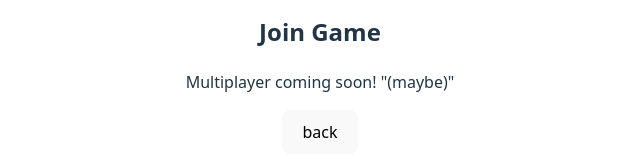
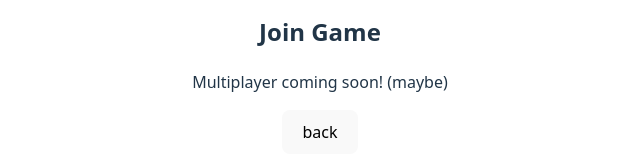
Before and after one commit to JuusoKokkonen/Ristiseiska, a React (Vite) app: page /join in a window 1280 px wide. Shown: the part 326-486 px from the top of the page, without its empty margins (320-960 px from the left). Built offline with nearby package versions, Linux system fonts and the light colour scheme.

Commit message:
typo fix

```diff
--- a/src/pages/JoinGame.tsx
+++ b/src/pages/JoinGame.tsx
@@ -5,7 +5,7 @@ export default function JoinGame() {
   return (
     <div>
       <h2>Join Game</h2>
-      <p>Multiplayer coming soon! "(maybe)"</p>
+      <p>Multiplayer coming soon! (maybe)</p>
       <button onClick={() => navigate("/")}>
           back
         </button>
```
